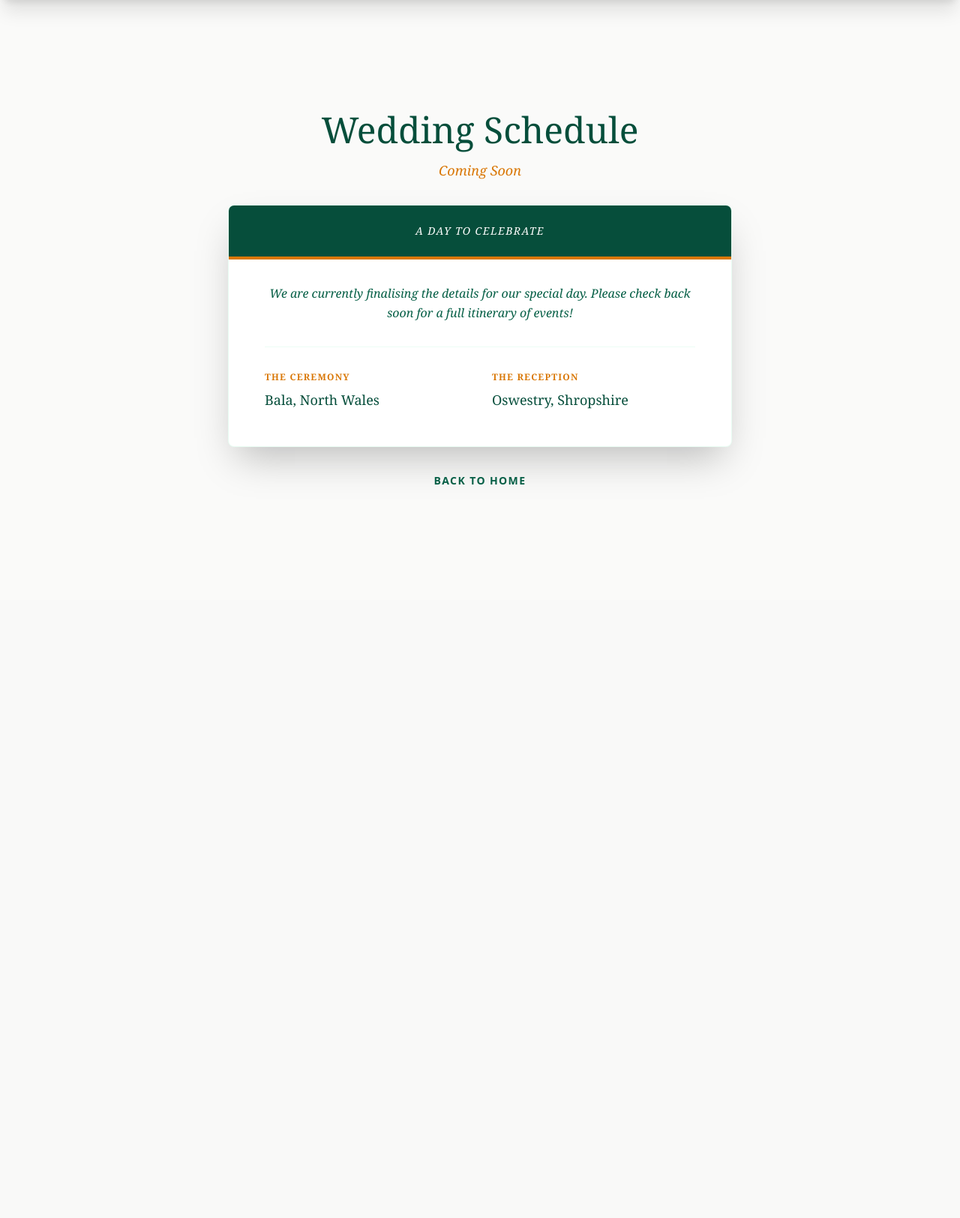
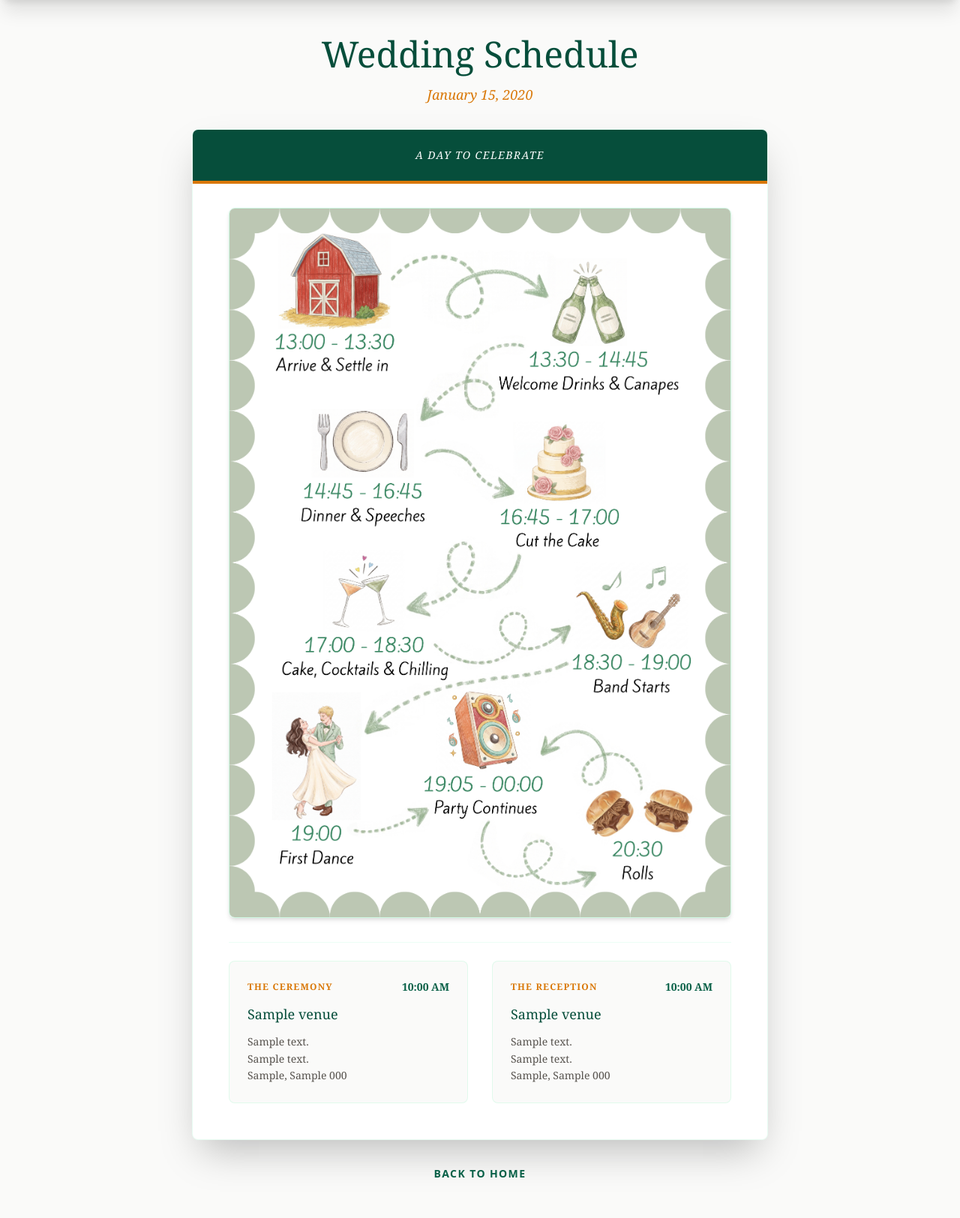
Before and after one commit to mbgeorge48/wedding-planner-be, a Django app: page /schedule/ in a window 1280 px wide. Shown: the part 62-1686 px from the top of the page at 75% size. Before the commit the page ends 708 px from the top, so only its background shows below. Run offline with Django 5.2, Linux system fonts and the light colour scheme; tables that the repository leaves empty hold one stand-in row (values such as "Sample post"); style sheets or scripts are compiled from the project's sources; some libraries are stand-ins or nearby versions.

Commit message:
Update schedule page with schedule image and event details (#14)
* Update schedule page with schedule image and event details

Add static schedule image asset and update schedule template to display
the schedule image along with start times and addresses for both the
ceremony and reception events.

Co-authored-by: mbgeorge48 <15324968+mbgeorge48@users.noreply.github.com>

* Update schedule page with schedule image and dynamic wedding details

Un-ignore and add project/interfaces/web/static/schedule.png to git.
Update ScheduleView to pass wedding object with venue relations to template.
Render wedding date, ceremony/reception start times, venue names, and venue addresses dynamically from the Wedding model.

Co-authored-by: mbgeorge48 <15324968+mbgeorge48@users.noreply.github.com>

---------

Co-authored-by: google-labs-jules[bot] <161369871+google-labs-jules[bot]@users.noreply.github.com>

```diff
--- a/project/interfaces/web/templates/schedule.html
+++ b/project/interfaces/web/templates/schedule.html
@@ -5,30 +5,66 @@
 {% endblock title %}
 {% block content %}
     <main id="schedule"
-          class="flex items-center justify-center min-h-screen p-4 bg-stone-50">
-        <div class="w-full max-w-2xl space-y-8 text-center animate-fade-in">
+          class="flex items-center justify-center min-h-screen p-4 py-12 bg-stone-50">
+        <div class="w-full max-w-3xl space-y-8 text-center animate-fade-in">
             <div class="space-y-4">
                 <h1 class="font-serif text-4xl md:text-5xl text-emerald-900">Wedding Schedule</h1>
-                <p class="font-serif text-lg italic text-amber-600">Coming Soon</p>
+                {% if wedding.date %}
+                    <p class="font-serif text-lg italic text-amber-600">{{ wedding.date|date:"F j, Y" }}</p>
+                {% endif %}
             </div>
-            <div class="p-12 space-y-8 overflow-hidden bg-white border rounded-lg shadow-2xl border-emerald-100/50">
-                <div class="p-6 mb-8 -mx-12 -mt-12 text-white border-b-4 bg-emerald-900 border-amber-600">
+            <div class="p-8 md:p-12 space-y-8 overflow-hidden bg-white border rounded-lg shadow-2xl border-emerald-100/50">
+                <div class="p-6 mb-8 -mx-8 md:-mx-12 -mt-8 md:-mt-12 text-white border-b-4 bg-emerald-900 border-amber-600">
                     <p class="text-sm italic font-light tracking-widest uppercase">A Day to Celebrate</p>
                 </div>
-                <div class="pb-8 border-b border-emerald-50">
-                    <p class="font-serif italic leading-relaxed text-emerald-800">
-                        We are currently finalising the details for our special day.
-                        Please check back soon for a full itinerary of events!
-                    </p>
+
+                <div class="flex justify-center my-6">
+                    <img src="{% static 'schedule.png' %}"
+                         alt="Wedding Schedule"
+                         class="max-w-full h-auto rounded-lg shadow-md border border-emerald-100" />
                 </div>
-                <div class="grid grid-cols-1 gap-8 text-left md:grid-cols-2">
-                    <div class="space-y-2 group">
-                        <h3 class="text-xs font-semibold tracking-widest uppercase text-amber-600">The Ceremony</h3>
-                        <p class="font-serif text-lg font-medium text-emerald-900">Bala, North Wales</p>
+
+                <div class="grid grid-cols-1 gap-8 text-left md:grid-cols-2 pt-6 border-t border-emerald-50">
+                    <div class="p-6 rounded-lg bg-stone-50 border border-emerald-100/60 space-y-3 group">
+                        <div class="flex items-center justify-between">
+                            <h3 class="text-xs font-semibold tracking-widest uppercase text-amber-600">The Ceremony</h3>
+                            {% if wedding.ceremony_start_time %}
+                                <span class="font-serif text-sm font-semibold text-emerald-800">{{ wedding.ceremony_start_time|time:"g:i A" }}</span>
+                            {% endif %}
+                        </div>
+                        {% if wedding.ceremony_venue %}
+                            <p class="font-serif text-lg font-medium text-emerald-900">{{ wedding.ceremony_venue.name }}</p>
+                            <p class="text-sm text-stone-600 leading-relaxed">
+                                {{ wedding.ceremony_venue.address_line1 }}
+                                {% if wedding.ceremony_venue.address_line2 %}
+                                    <br />
+                                    {{ wedding.ceremony_venue.address_line2 }}
+                                {% endif %}
+                                <br />
+                                {{ wedding.ceremony_venue.city }}{% if wedding.ceremony_venue.county %}, {{ wedding.ceremony_venue.county }}{% endif %} {{ wedding.ceremony_venue.postcode }}
+                            </p>
+                        {% endif %}
                     </div>
-                    <div class="space-y-2 group">
-                        <h3 class="text-xs font-semibold tracking-widest uppercase text-amber-600">The Reception</h3>
-                        <p class="font-serif text-lg font-medium text-emerald-900">Oswestry, Shropshire</p>
+
+                    <div class="p-6 rounded-lg bg-stone-50 border border-emerald-100/60 space-y-3 group">
+                        <div class="flex items-center justify-between">
+                            <h3 class="text-xs font-semibold tracking-widest uppercase text-amber-600">The Reception</h3>
+                            {% if wedding.reception_start_time %}
+                                <span class="font-serif text-sm font-semibold text-emerald-800">{{ wedding.reception_start_time|time:"g:i A" }}</span>
+                            {% endif %}
+                        </div>
+                        {% if wedding.reception_venue %}
+                            <p class="font-serif text-lg font-medium text-emerald-900">{{ wedding.reception_venue.name }}</p>
+                            <p class="text-sm text-stone-600 leading-relaxed">
+                                {{ wedding.reception_venue.address_line1 }}
+                                {% if wedding.reception_venue.address_line2 %}
+                                    <br />
+                                    {{ wedding.reception_venue.address_line2 }}
+                                {% endif %}
+                                <br />
+                                {{ wedding.reception_venue.city }}{% if wedding.reception_venue.county %}, {{ wedding.reception_venue.county }}{% endif %} {{ wedding.reception_venue.postcode }}
+                            </p>
+                        {% endif %}
                     </div>
                 </div>
             </div>
--- a/project/interfaces/web/views/schedule.py
+++ b/project/interfaces/web/views/schedule.py
@@ -9,20 +9,9 @@ class ScheduleView(TemplateView):
     def get_context_data(self, **kwargs):
         context = super().get_context_data(**kwargs)
 
-        wedding = models.Wedding.objects.first()
+        wedding = models.Wedding.objects.select_related(
+            "bride", "groom", "ceremony_venue", "reception_venue"
+        ).first()
 
-        wedding_data = {
-            "id": wedding.id,
-            "bride": wedding.bride.firstname,
-            "groom": wedding.groom.firstname,
-            "date": wedding.date,
-        }
-
-        context = {
-            "page_title": "Welcome to the Wedding Planner",  # placeholders
-            "guest_count": 42,  # placeholders
-            "show_banner": True,  # placeholders
-            **wedding_data,
-        }
-
+        context["wedding"] = wedding
         return context
```
Also changed, not shown: project/interfaces/web/static/schedule.png (added), 1 other file.
